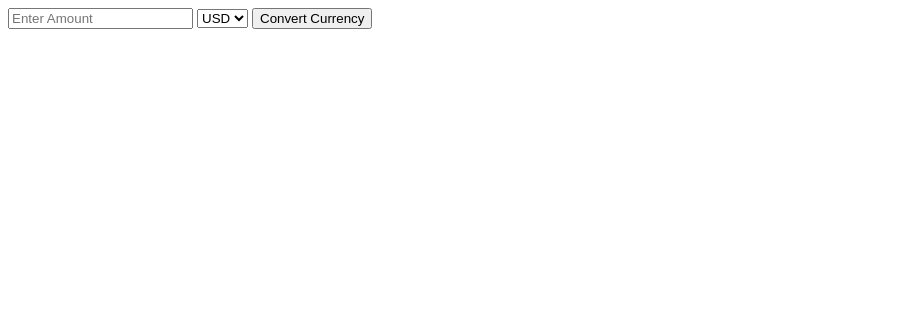
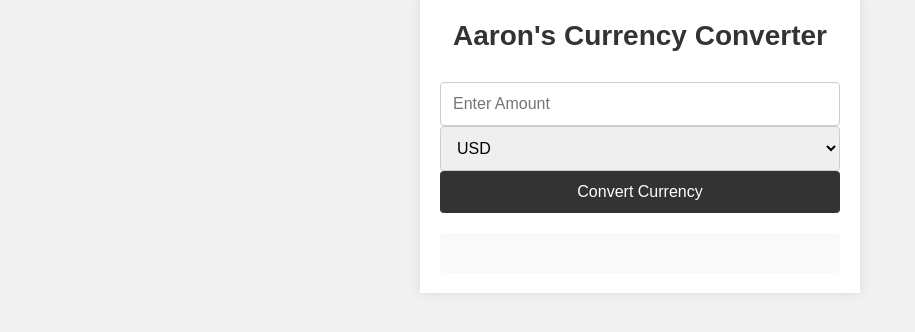
Before and after one commit to ajdemski/Currency-Exchange, a website built with webpack: page src/index.html in a window 1280 px wide. Shown: the whole page, without its empty margins (0-915 px from the left). Built offline with nearby package versions, Linux system fonts and the light colour scheme.

Commit message:
some basic css

```diff
--- a/src/css/styles.css
+++ b/src/css/styles.css
@@ -0,0 +1,67 @@
+body {
+  font-family: Arial, Helvetica, sans-serif;
+  background-color: #f1f1f1;
+  margin: 0;
+  padding: 0;
+}
+
+.container {
+  max-width: 400px;
+  margin: 0 auto;
+  padding: 20px;
+  background-color: #fff;
+  box-shadow: 0 0 10px rgba(0, 0, 0, 0.1);
+}
+
+h1 {
+  font-size: 28px;
+  margin: 0 0 30px;
+  text-align: center;
+  color: #333;
+}
+
+form {
+  display: flex;
+  flex-direction: column;
+}
+
+form label {
+  margin-bottom: 10px;
+  color: #555;
+}
+
+form input[type='number'],
+form select {
+  padding: 12px;
+  font-size: 16px;
+  border-radius: 4px;
+  border: 1px solid #ccc;
+}
+
+form button {
+  padding: 12px;
+  font-size: 16px;
+  border-radius: 4px;
+  background-color: #333;
+  color: #fff;
+  border: none;
+  cursor: pointer;
+}
+
+form button:hover {
+  background-color: #222;
+}
+
+#showResponse {
+  margin-top: 20px;
+  background-color: #f9f9f9;
+  padding: 10px;
+  border-radius: 4px;
+}
+
+#display_title {
+  font-size: 20px;
+  font-weight: bold;
+  margin-top: 20px;
+  text-align: center;
+}
--- a/src/index.html
+++ b/src/index.html
@@ -8,16 +8,27 @@
 </head>
 
 <body>
+  <div class="container">
+    <h1>Aaron's Currency Converter</h1>
     <form>
       <input type="number" id="amount" placeholder="Enter Amount">
       <select id="currency">
         <option value="USD">USD</option>
+        <option value="AUD">AUD</option>
+        <option value="BGN">BGN</option>
+        <option value="CAD">CAD</option>
+        <option value="CHF">CHF</option>
+        <option value="CNY">CNY</option>
+        <option value="EGP">EGP</option>
         <option value="EUR">EUR</option>
+        <option value="GBP">GBP</option>
       </select>
       <button type="submit">Convert Currency</button>
     </form>
-  <div id="showResponse"></div>
+    <div id="showResponse">
       <p id="display_title"></p>
+    </div>
+  </div>
 </body>
 
 </html>
```
Lines whose indentation alone changed are shown as unchanged.
